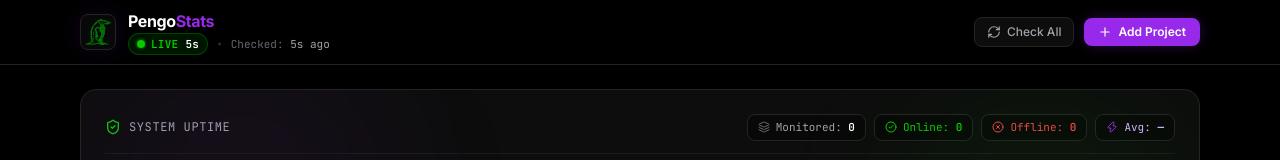
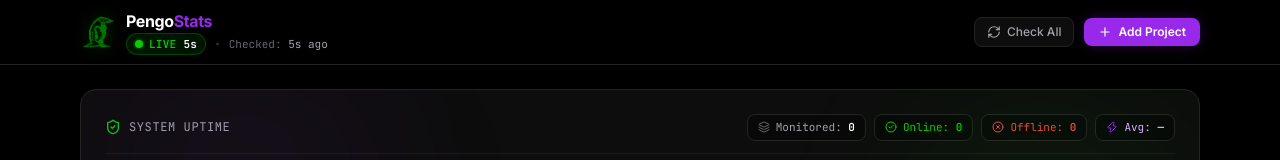
Before and after one commit to Zamir-MoN/-, a React (Vite) app: page / in a window 1280 px wide. Shown: the top 160 px of the page. Built offline with nearby package versions, Linux system fonts and the light colour scheme.

Commit message:
style: remove card container around logo for pure seamless logo rendering

```diff
--- a/src/App.tsx
+++ b/src/App.tsx
@@ -270,14 +270,12 @@ export const App: React.FC = () => {
       <header className="border-b border-[#242424] bg-[#000000] sticky top-0 z-30">
         <div className="max-w-6xl mx-auto px-3 sm:px-4 h-14 sm:h-16 flex items-center justify-between gap-2 sm:gap-4">
           {/* Logo & Title */}
-          <div className="flex items-center gap-2 sm:gap-3 min-w-0">
-            <div className="w-8 h-8 sm:w-9 sm:h-9 rounded-lg overflow-hidden border border-[#242424] bg-[#080808] flex items-center justify-center shadow-glow-purple flex-shrink-0">
-              <img
-                src="/logo.png"
-                alt="Pengo Stats Logo"
-                className="w-full h-full object-contain p-0.5"
-              />
-            </div>
+          <div className="flex items-center gap-2 sm:gap-2.5 min-w-0">
+            <img
+              src="/logo.png"
+              alt="Pengo Stats Logo"
+              className="w-8 h-8 sm:w-9 sm:h-9 object-contain flex-shrink-0 filter drop-shadow-[0_0_8px_rgba(8,203,0,0.5)]"
+            />
             <div className="min-w-0">
               <div className="flex items-center gap-2">
                 <span className="font-bold text-white tracking-tight text-sm sm:text-base truncate">
--- a/src/components/common/SplashScreen.tsx
+++ b/src/components/common/SplashScreen.tsx
@@ -201,15 +201,15 @@ export const SplashScreen: React.FC<SplashScreenProps> = ({ onFinish }) => {
             />
           </svg>
 
-          {/* Central Logo Box */}
+          {/* Central Logo (Pure Logo, No Card Container) */}
           <div
             ref={logoBoxRef}
-            className="w-16 h-16 sm:w-20 sm:h-20 rounded-2xl bg-[#080808] border border-[#242424] flex items-center justify-center p-2.5 shadow-[0_0_30px_rgba(153,41,234,0.4)] relative z-10"
+            className="w-16 h-16 sm:w-20 sm:h-20 flex items-center justify-center relative z-10"
           >
             <img
               src="/logo.png"
               alt="Pengo Stats"
-              className="w-full h-full object-contain filter drop-shadow-[0_0_10px_rgba(8,203,0,0.5)]"
+              className="w-full h-full object-contain filter drop-shadow-[0_0_16px_rgba(8,203,0,0.7)]"
             />
           </div>
         </div>
```
